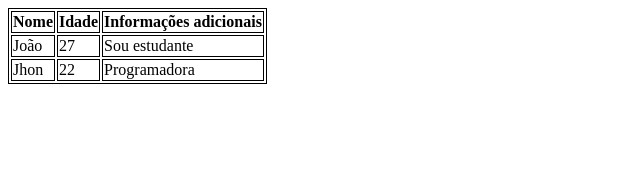
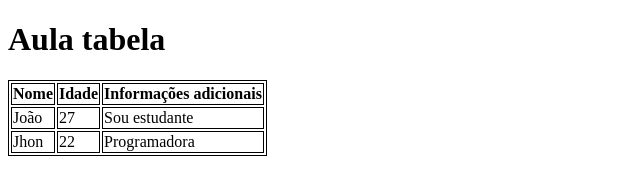
Before and after one commit to jhonatan-martins-pereira/aula-tabela, a plain HTML site: page index.html in a window 1280 px wide. Shown: the whole page, without its empty margins (0-640 px from the left). Drawn offline with Linux system fonts and the light colour scheme.

Commit message:
Título adicionado

```diff
--- a/index.html
+++ b/index.html
@@ -11,6 +11,9 @@
     </style>
 </head>
 <body>
+
+    <h1>Aula tabela</h1>
+
     <table>
         <thead>
         <tr>
```
